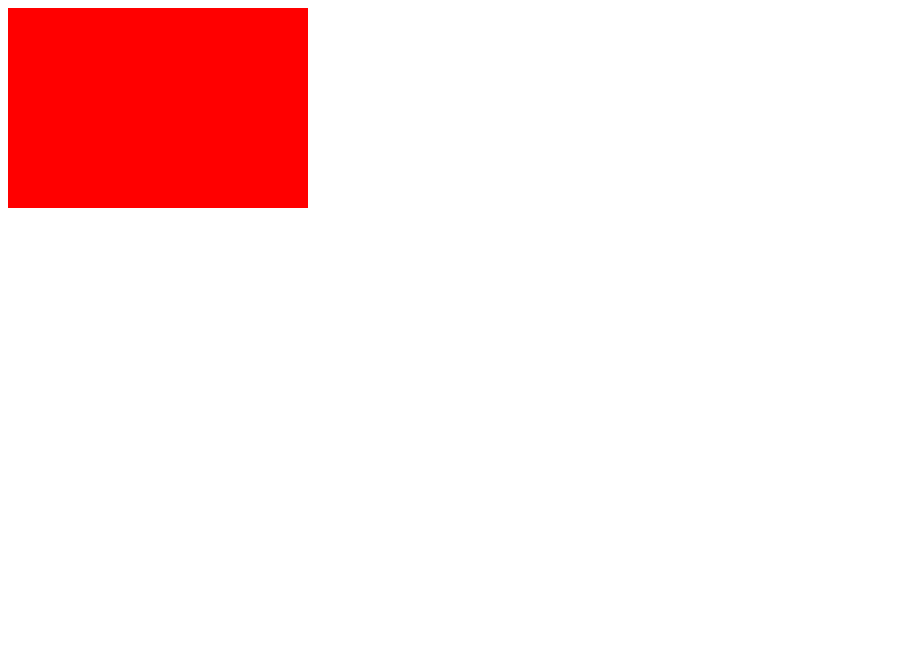
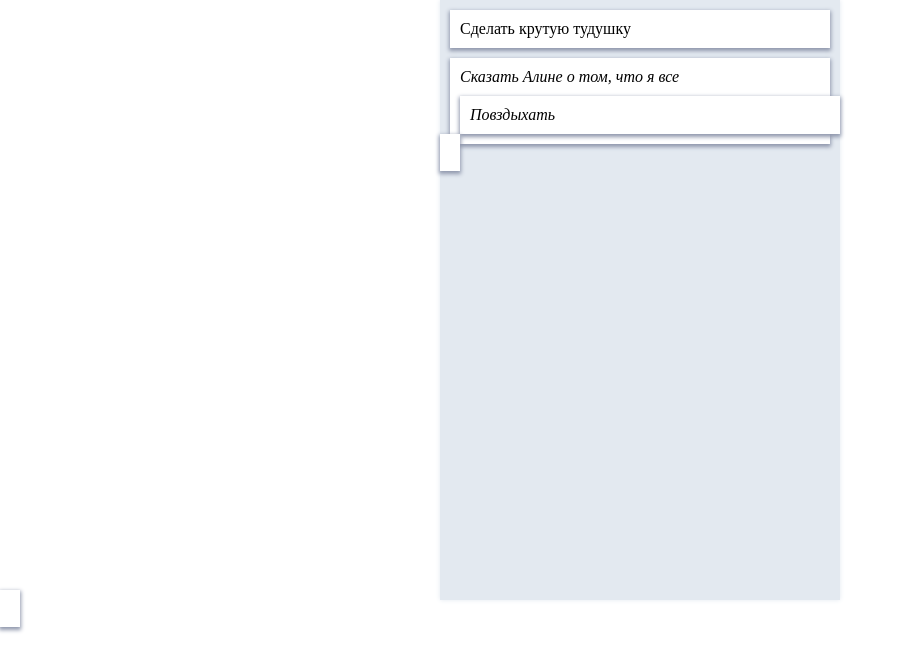
Before and after one commit to CoolDeveloperWeb/TODO, a plain HTML site: page pages/index.html in a window 1280 px wide. Shown: the whole page, without its empty margins (0-907 px from the left). Drawn offline with Linux system fonts and the light colour scheme.

Commit message:
Create tasks

```diff
--- a/pages/index.html
+++ b/pages/index.html
@@ -8,8 +8,12 @@
     <title>Document</title>
 </head>
 <body>
-    <div class='second-div'>
-
+    <div class='main-tasks-div'>
+        <ul class='list-tasks'>
+            <li class="task-item">Сделать крутую тудушку</li>
+            <i class="task-item">Сказать Алине о том, что я все</li>
+            <li class="task-item">Повздыхать</li>
+        </ul>
     </div>
 </body>
 </html>
--- a/styles/styles.css
+++ b/styles/styles.css
@@ -1,5 +1,30 @@
-.second-div {
-    width: 300px;
-    height: 200px;
-    background-color: red;
+* {
+    margin: 0;
+    padding: 0;
 }
+
+.main-tasks-div {
+    margin: 0 auto;
+    background-color: #E3E9F0;
+    width: 400px;
+    height: 600px;
+    box-shadow: 0px 0px 5px 0px #E3E9F0;
+}
+
+.list-tasks {
+    text-align: center;
+    display: flex;
+    flex-direction: column;
+    justify-content: start;
+    align-items: center;
+}
+
+.task-item {
+    text-align: left;
+    width: 360px;
+    padding: 10px;
+    background-color: white;
+    margin-top: 10px;
+    list-style: none;
+    box-shadow: 0px 2px 4px 1px #9098AD;
+}
```
